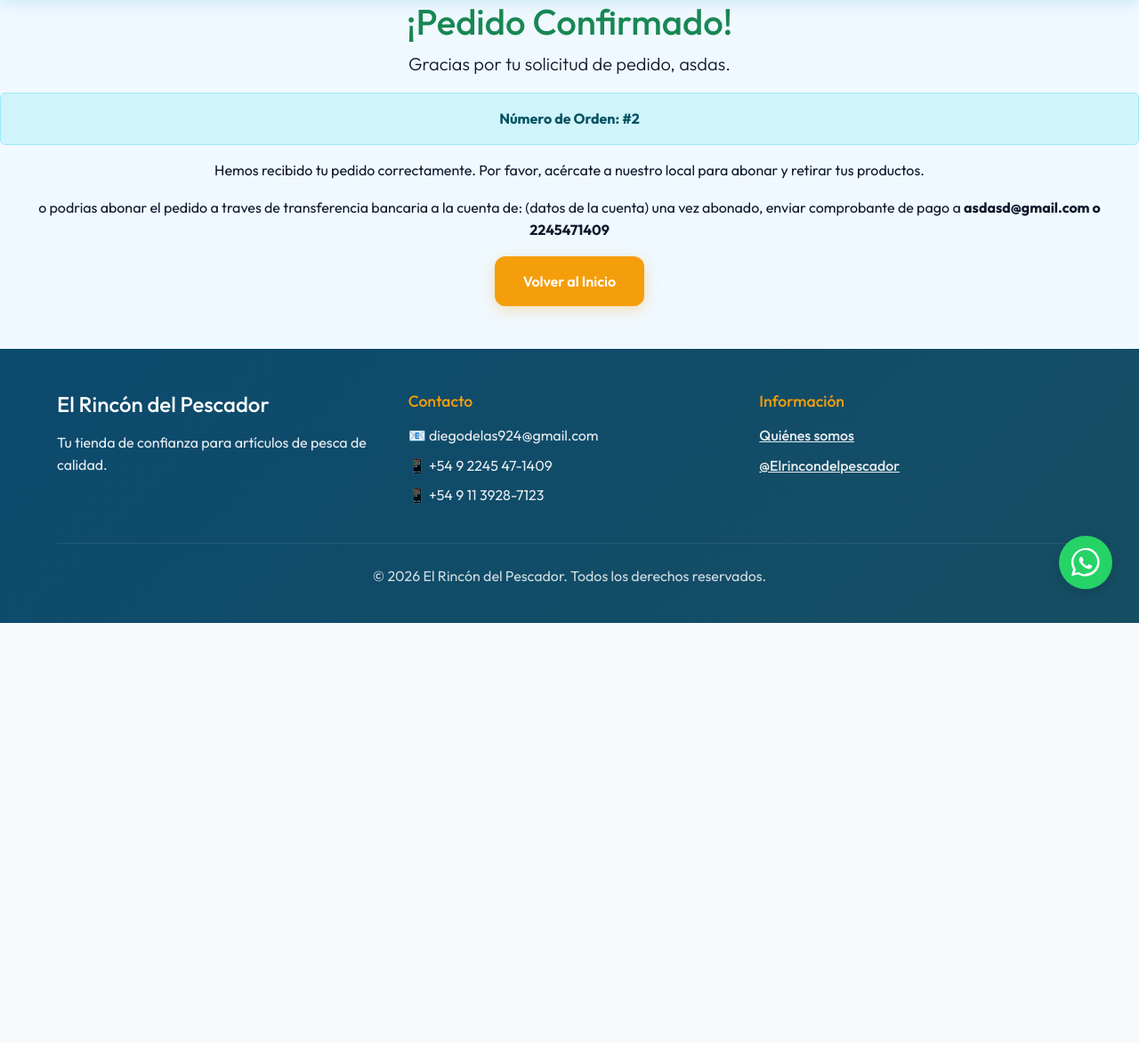
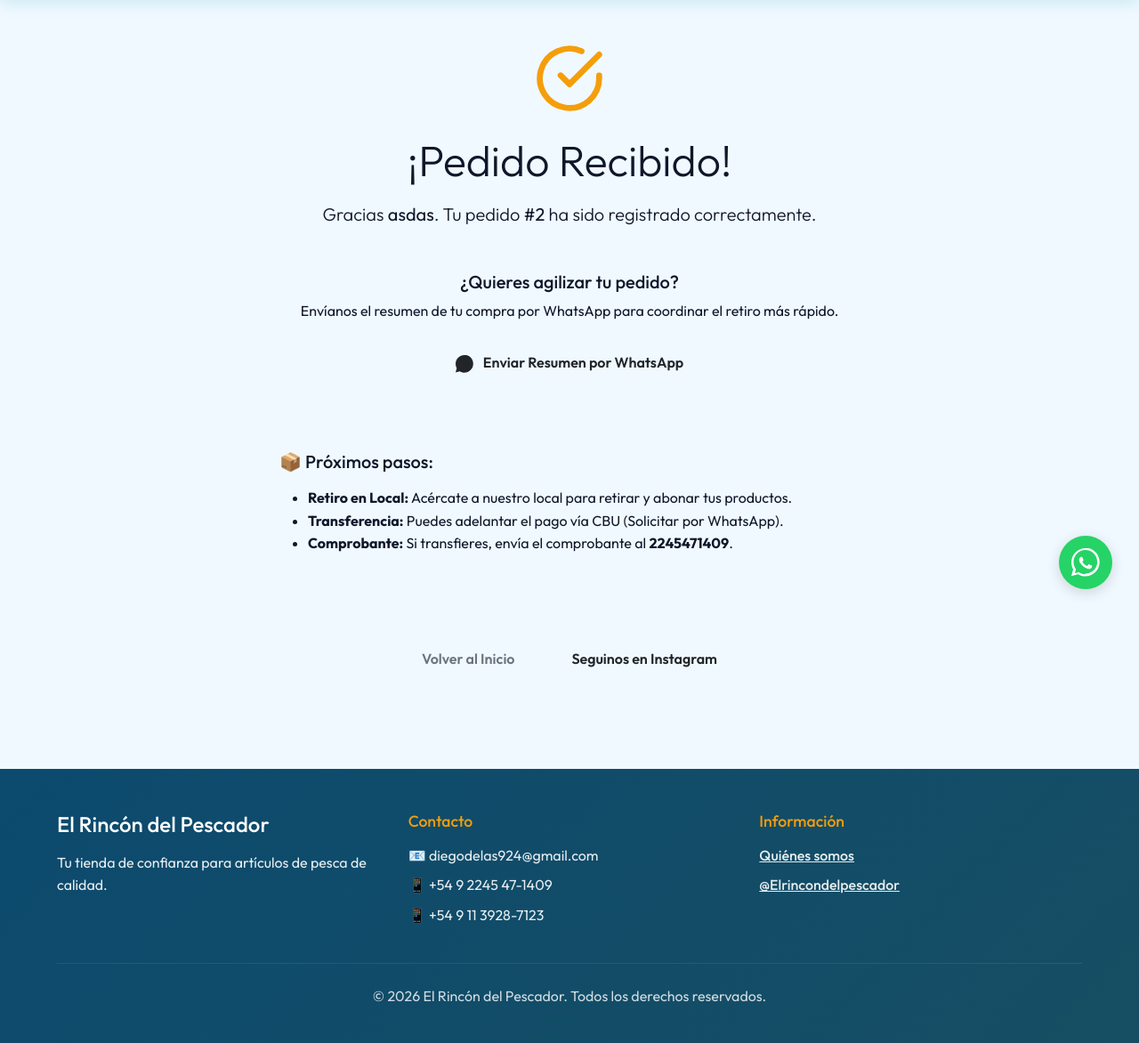
Before and after one commit to auditoretzio/rincon, a Django app: page /orden-confirmada/2/ in a window 1280 px wide. Shown: the part 108-1280 px from the top of the page at 89% size. Before the commit the page ends 808 px from the top, so only its background shows below. Run offline with Django 4.2, Linux system fonts and the light colour scheme; data comes from the database, SQL or seed files in the repository.

Commit message:
Revamp order confirmation page layout and content
Updated the order confirmation page with a new layout and additional information about payment options and next steps.

```diff
--- a/tienda/templates/tienda/orden_confirmada.html
+++ b/tienda/templates/tienda/orden_confirmada.html
@@ -1,24 +1,56 @@
 {% extends 'tienda/base.html' %}
 
 {% block content %}
-<div class="row">
-    <div class="col-md-12 text-center">
-        <h1 class="text-success">¡Pedido Confirmado!</h1>
-        <p class="lead">Gracias por tu solicitud de pedido, {{ orden.nombre }}.</p>
+<section class="section confirmation-section">
+    <div class="container text-center">
+        <div class="confirmation-card mx-auto" style="max-width: 700px;">
+            <div class="confirmation-icon mb-4">
+                <div class="success-checkmark">
+                    <svg xmlns="http://www.w3.org/2000/svg" width="80" height="80" viewBox="0 0 24 24" fill="none"
+                        stroke="var(--accent-color)" stroke-width="2" stroke-linecap="round" stroke-linejoin="round">
+                        <path d="M22 11.08V12a10 10 0 1 1-5.93-9.14"></path>
+                        <polyline points="22 4 12 14.01 9 11.01"></polyline>
+                    </svg>
+                </div>
+            </div>
 
-        <div class="alert alert-info">
-            <strong>Número de Orden: #{{ orden.id }}</strong>
+            <h1 class="display-5 mb-3">¡Pedido Recibido!</h1>
+            <p class="lead mb-4">Gracias <strong>{{ orden.nombre }}</strong>. Tu pedido <strong>#{{ orden.id }}</strong>
+                ha sido registrado correctamente.</p>
+
+            <div class="summary-box mb-5">
+                <div class="whatsapp-alert p-4 mb-4">
+                    <h5>¿Quieres agilizar tu pedido?</h5>
+                    <p>Envíanos el resumen de tu compra por WhatsApp para coordinar el retiro más rápido.</p>
+                    <a href="{{ whatsapp_url }}" target="_blank" class="btn btn-whatsapp-confirm w-100">
+                        <svg viewBox="0 0 32 32" width="20" height="20" class="me-2">
+                            <path
+                                d="M16 0c-8.837 0-16 7.163-16 16 0 2.825 0.733 5.485 2.022 7.795l-2.022 7.387 7.561-1.983c2.355 1.503 5.143 2.383 8.139 2.383 8.837 0 16-7.163 16-16s-7.163-16-16-16z"
+                                fill="currentColor"></path>
+                        </svg>
+                        Enviar Resumen por WhatsApp
+                    </a>
+                </div>
+
+                <div class="payment-details-card p-4">
+                    <h5 class="mb-3 text-start">📦 Próximos pasos:</h5>
+                    <ul class="text-start custom-list">
+                        <li><strong>Retiro en Local:</strong> Acércate a nuestro local para retirar y abonar tus
+                            productos.</li>
+                        <li><strong>Transferencia:</strong> Puedes adelantar el pago vía CBU (Solicitar por WhatsApp).
+                        </li>
+                        <li><strong>Comprobante:</strong> Si transfieres, envía el comprobante al
+                            <strong>2245471409</strong>.</li>
+                    </ul>
+                </div>
+            </div>
+
+            <div class="confirmation-actions d-flex gap-3 justify-content-center">
+                <a href="{% url 'tienda:index' %}" class="btn btn-outline-secondary btn-lg px-4">Volver al Inicio</a>
+                <a href="https://www.instagram.com/Elri.ncondelpescador/" target="_blank"
+                    class="btn btn-instagram-follow btn-lg px-4">Seguinos en Instagram</a>
+            </div>
         </div>
-
-        <p>Hemos recibido tu pedido correctamente. Por favor, acércate a nuestro local para abonar y retirar tus
-            productos.</p>
-
-        <p>o podrias abonar el pedido a traves de transferencia bancaria a la cuenta de: (datos de la cuenta)
-            <strong> </strong>
-            una vez abonado, enviar comprobante de pago a <strong>asdasd@gmail.com o 2245471409</strong>
-        </p>
-
-        <a href="{% url 'tienda:index' %}" class="btn btn-primary">Volver al Inicio</a>
     </div>
-</div>
+</section>
 {% endblock %}
```
